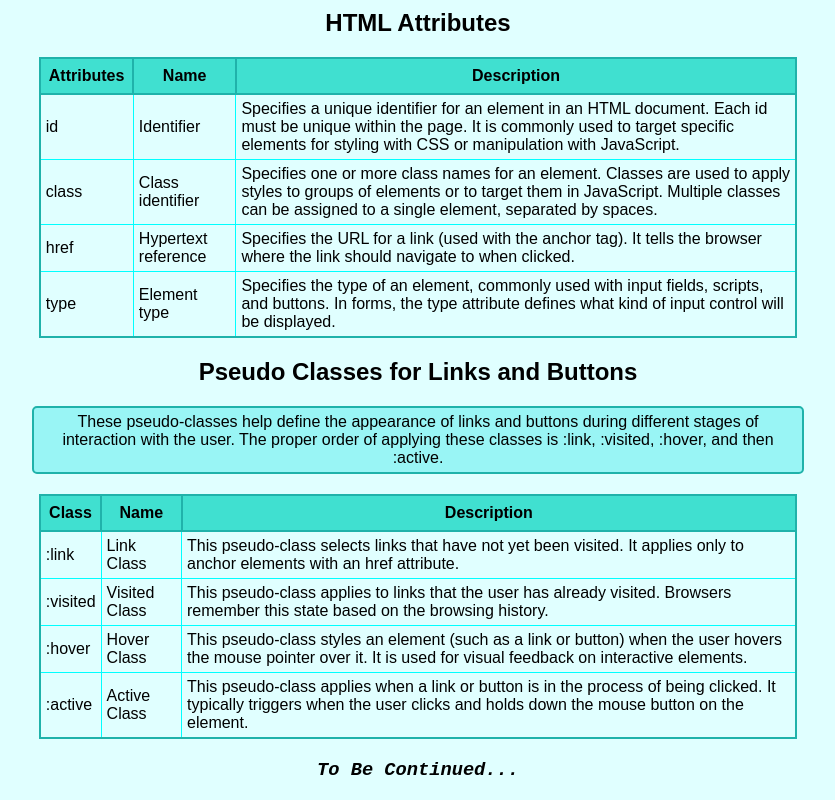
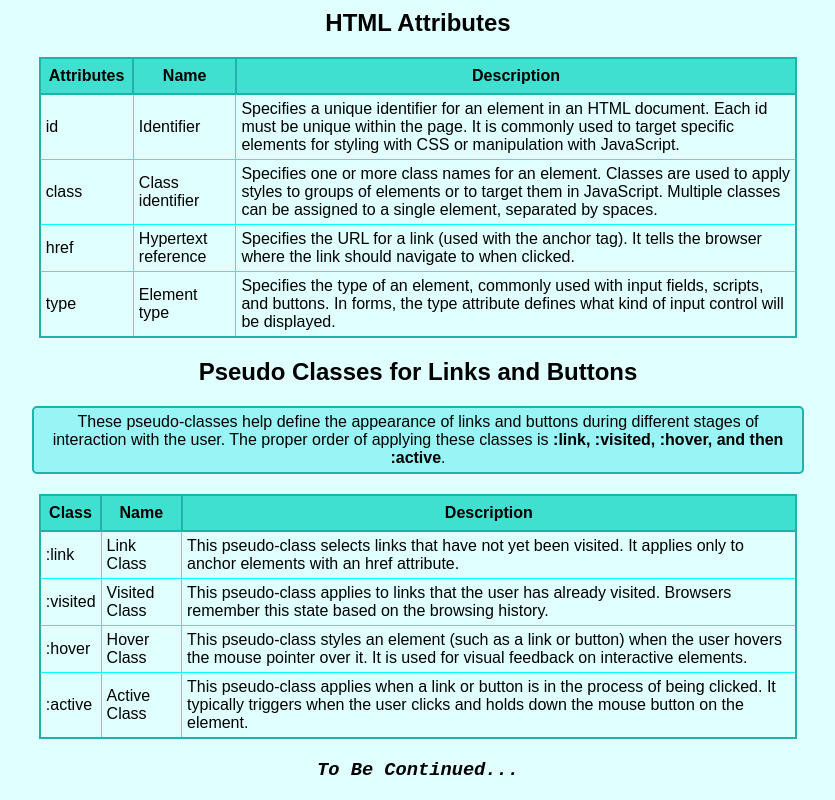
Before and after one commit to ThabangP07/Cheat-Sheet, a plain HTML site: page index.html in a window 1280 px wide. Shown: the part 971-1771 px from the top of the page, without its empty margins (222-1057 px from the left). Drawn offline with Linux system fonts and the light colour scheme.

Commit message:
highlighted the order of the classes

```diff
--- a/index.html
+++ b/index.html
@@ -171,7 +171,7 @@
 
     <section>
         <h2>Pseudo Classes for Links and Buttons</h2>
-        <p class="description">These pseudo-classes help define the appearance of links and buttons during different stages of interaction with the user. The proper order of applying these classes is :link, :visited, :hover, and then :active.</p>
+        <p class="description">These pseudo-classes help define the appearance of links and buttons during different stages of interaction with the user. The proper order of applying these classes is <strong>:link, :visited, :hover, and then :active</strong>.</p>
         <table class="tables">
             <thead>
                 <tr>
```
